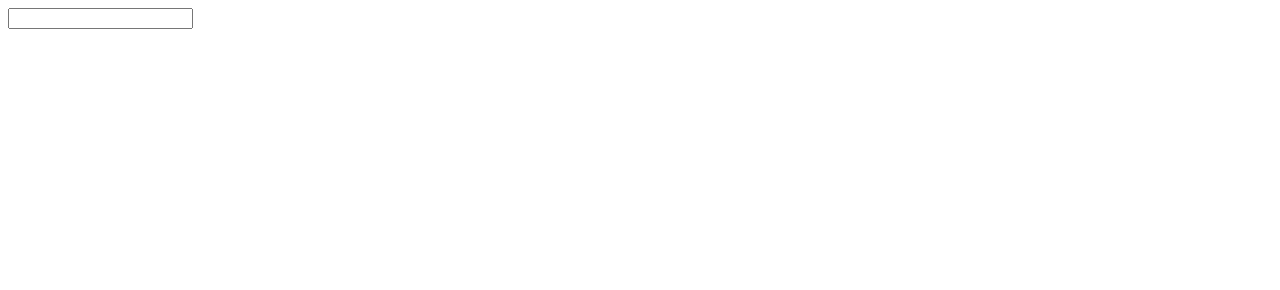
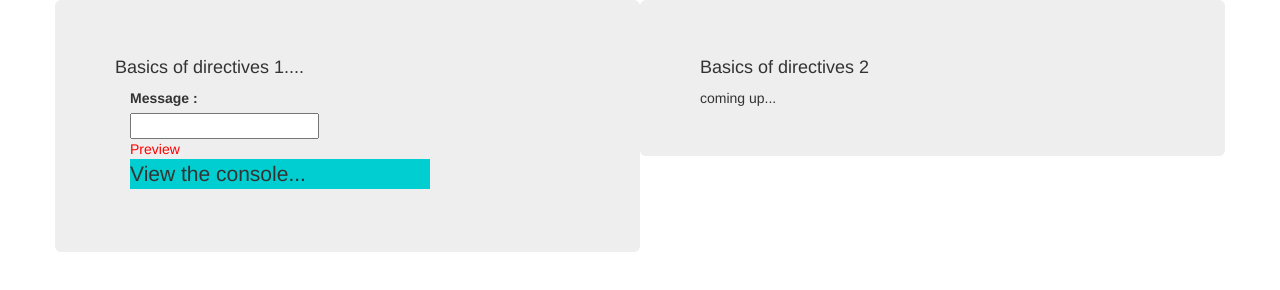
Before and after one commit to vijaysdey88/ChannelGeeks, a website: page AngularPractice/index.html in a window 1280 px wide. Drawn offline with nearby package versions, Linux system fonts and the light colour scheme.

Commit message:
Add grunt task for web server, basic angular directive stuff

```diff
--- a/AngularPractice/index.html
+++ b/AngularPractice/index.html
@@ -2,12 +2,27 @@
 <html>
 <head>
 	<title>Home Page</title>
-	<link rel="stylesheet" type="text/css" href="">
+	<link rel="stylesheet" type="text/css" href="bower_components/bootstrap/dist/css/bootstrap.css">
+	<link rel="stylesheet" type="text/css" href="bower_components/bootstrap/dist/css/bootstrap-theme.css">
+
 	<script type="text/javascript" src="bower_components/angular/angular.min.js"></script>
 	<script type="text/javascript" src="js/demo_app.js"></script>
 </head>
 <body ng-app="demoApp">
-	<input type="text" ng-model="message">
-	<p>{{message}}</p>
+	<div class="container">
+		<div class="row">
+			<div class="col-md-6 jumbotron"><h4>Basics of directives 1....</h4>
+				<div ng-controller="HelloController" class="col-md-6">
+					<label for="message">Message : </label> <input type="text" id="message" ng-model="message">
+					<span message-preview="red"></span>
+
+					<p enter="logHello()" style="background-color:#00CED1;width:300px">View the console...</p>
+				</div>
+			</div>
+			<div class="col-md-6 jumbotron"><h4>Basics of directives 2</h4>
+					coming up...
+			</div>
+		</div>
+	</div>
 </body>
 </html>
--- a/AngularPractice/js/demo_app.js
+++ b/AngularPractice/js/demo_app.js
@@ -1 +1,31 @@
 var app = angular.module('demoApp', []);
+
+app.controller("HelloController", function($scope){
+	$scope.logHello = function() {
+		console.log("Controller says Hello!!")
+	};
+});
+
+//Practice Directives
+app.directive('messagePreview', function(){
+	return {
+		restrict : "A",
+		template :  "<span>Preview {{message}}</span>",
+		link: function(scope, element, attributes){
+			console.log('attributes', attributes.messagePreview);
+			element.css("color", attributes.messagePreview);
+		}
+	};
+});
+
+app.directive('enter', function() {
+	return {
+		restrict: "A",
+		link: function(scope, element, attributes) {
+			element.bind("mouseenter", function() {
+				console.log("Content - " + element.text());
+				scope.$apply(attributes.enter);
+			});
+		}
+	};
+});
```
Also changed, not shown: AngularPractice/Gruntfile.js (added, +32 -0 lines), AngularPractice/package.json (added, +30 -0 lines).
